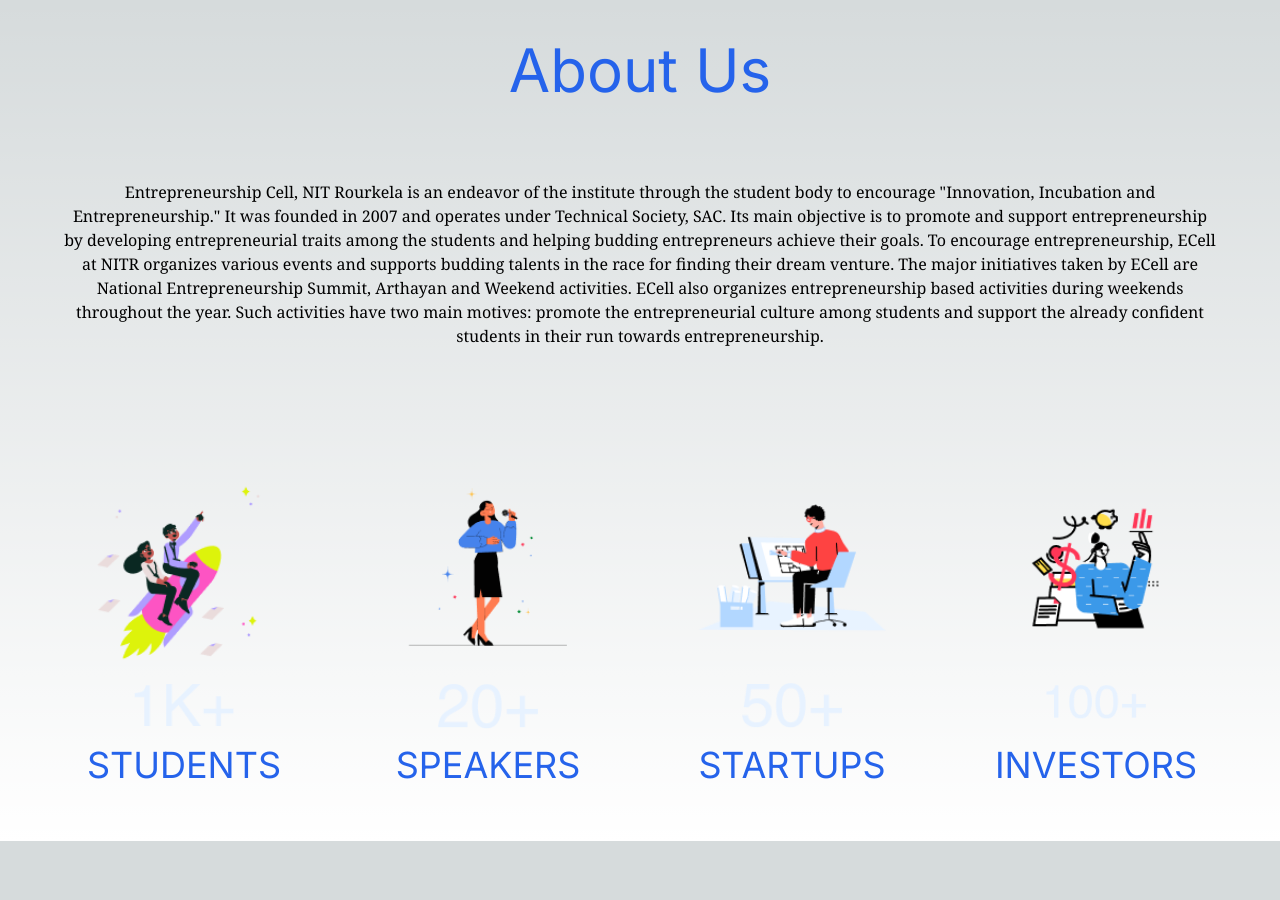
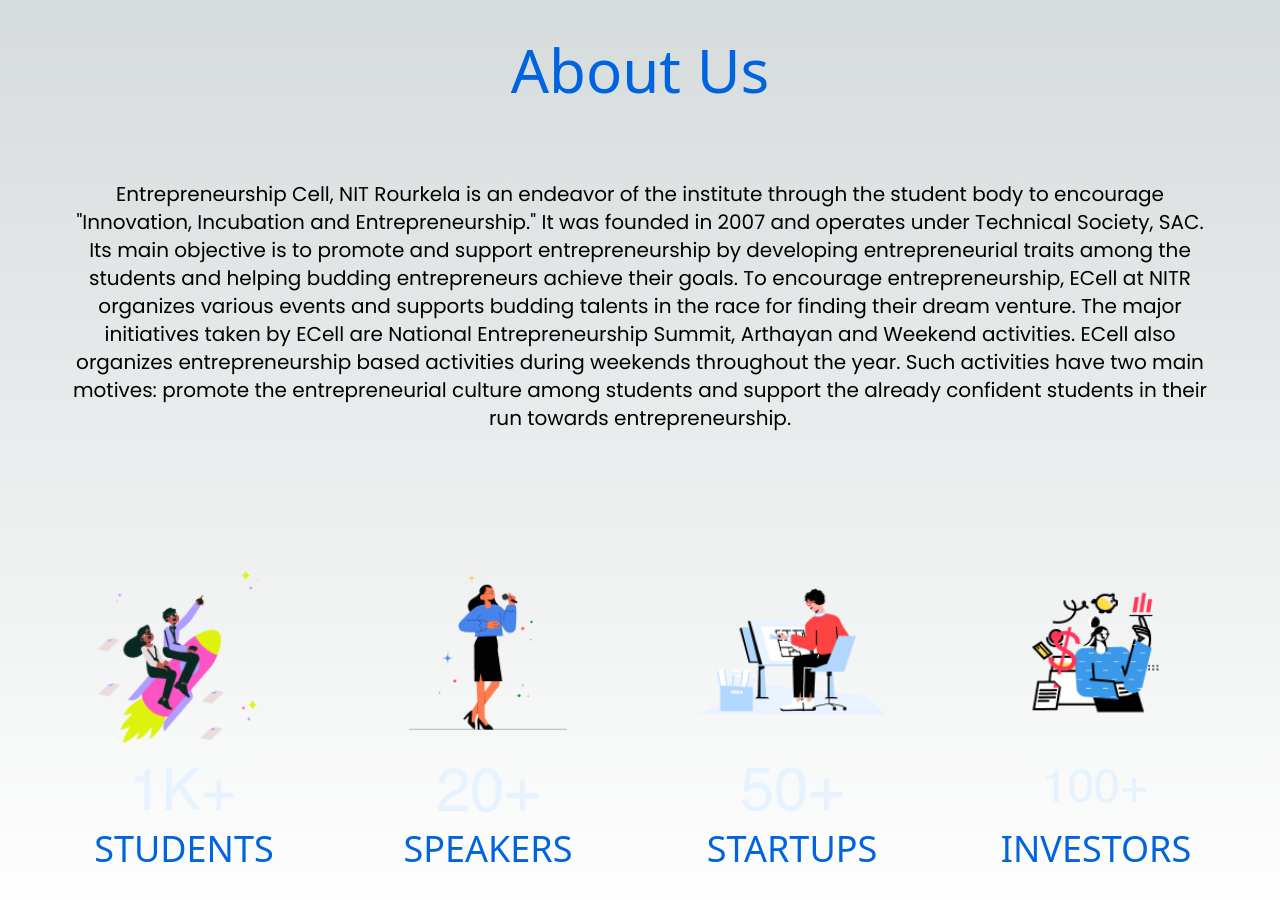
Before and after one commit to techwizard31/project-wallstreet, a Next.js app: page / in a window 1280 px wide. Shown: the top 900 px of the page. Before the commit the page ends 841 px from the top, so only its background shows below. Built offline with nearby package versions, Linux system fonts and the light colour scheme.

Commit message:
add: font and color

```diff
--- a/src/app/components/About.tsx
+++ b/src/app/components/About.tsx
@@ -5,8 +5,8 @@
 function About() {
   return (
     <div>
-      <div className="text-blue-600 text-6xl flex justify-center p-10">About Us</div>
-      <div className="p-16 pt-10 font-serif flex justify-center pb-16 text-center">
+      <div className="text-[#0064E0] text-6xl flex justify-center p-10">About Us</div>
+      <div className="p-16 pt-10 font-[poppins] text-xl flex justify-center pb-16 text-center">
         Entrepreneurship Cell, NIT Rourkela is an endeavor of the institute through the student body to encourage "Innovation, Incubation and Entrepreneurship." It was founded in 2007 and operates under Technical Society, SAC. Its main objective is to promote and support entrepreneurship by developing entrepreneurial traits among the students and helping budding entrepreneurs achieve their goals. To encourage entrepreneurship, ECell at NITR organizes various events and supports budding talents in the race for finding their dream venture. The major initiatives taken by ECell are National Entrepreneurship Summit, Arthayan and Weekend activities. ECell also organizes entrepreneurship based activities during weekends throughout the year. Such activities have two main motives: promote the entrepreneurial culture among students and support the already confident students in their run towards entrepreneurship.
       </div>
 
@@ -28,7 +28,7 @@
               className="mx-auto"
             />
           </div>
-          <span className="block text-blue-600 sm:text-4xl text-xl md:text-4xl mt-4">STUDENTS</span>
+          <span className="block text-[#0064E0] sm:text-4xl text-xl md:text-4xl mt-4">STUDENTS</span>
         </div>
         <div className="p-4 flex flex-col justify-between h-full">
           <div className="flex flex-col items-center gap-4">
@@ -47,7 +47,7 @@
               className="mx-auto"
             />
           </div>
-          <span className="block text-blue-600 sm:text-4xl text-xl md:text-4xl mt-4">SPEAKERS</span>
+          <span className="block text-[#0064E0] sm:text-4xl text-xl md:text-4xl mt-4">SPEAKERS</span>
         </div>
         <div className="p-4 flex flex-col justify-between h-full">
           <div className="flex flex-col items-center gap-4">
@@ -66,7 +66,7 @@
               className="mx-auto"
             />
           </div>
-          <span className="block text-blue-600 sm:text-4xl text-xl md:text-4xl mt-4">STARTUPS</span>
+          <span className="block text-[#0064E0] sm:text-4xl text-xl md:text-4xl mt-4">STARTUPS</span>
         </div>
         <div className="p-4 flex flex-col justify-between h-full">
           <div className="flex flex-col items-center gap-4">
@@ -85,7 +85,7 @@
               className="mx-auto"
             />
           </div>
-          <span className="block text-blue-600 sm:text-4xl text-xl md:text-4xl mt-4">INVESTORS</span>
+          <span className="block text-[#0064E0] sm:text-4xl text-xl md:text-4xl mt-4">INVESTORS</span>
         </div>
       </div>
     </div>
--- a/src/app/layout.tsx
+++ b/src/app/layout.tsx
@@ -1,9 +1,13 @@
 import type { Metadata } from "next";
-import { Inter } from "next/font/google";
+import {  Poppins } from "next/font/google";
 import "./globals.css";
 
-const inter = Inter({ subsets: ["latin"] });
-
+const poppins = Poppins({
+  subsets: ['latin'],
+  display: 'swap',
+  variable: '--font-poppins',
+  weight: ['100', '200', '300', '400', '500', '600', '700', '800', '900']
+});
 export const metadata: Metadata = {
   title: "Create Next App",
   description: "Generated by create next app",
@@ -16,7 +20,7 @@
 }>) {
   return (
     <html lang="en">
-      <body className={inter.className}>{children}</body>
+      <body className={ `${poppins.variable}`}>{children}</body>
     </html>
   );
 }
```
